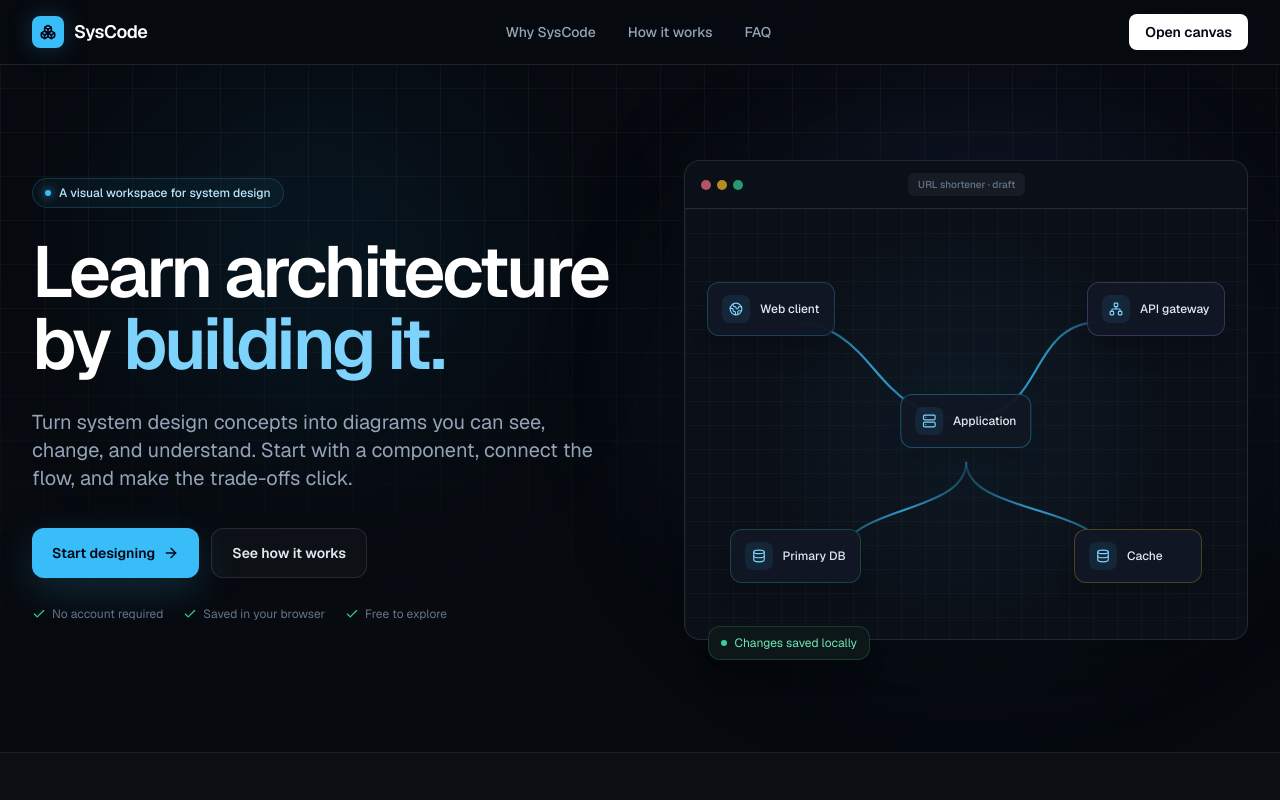
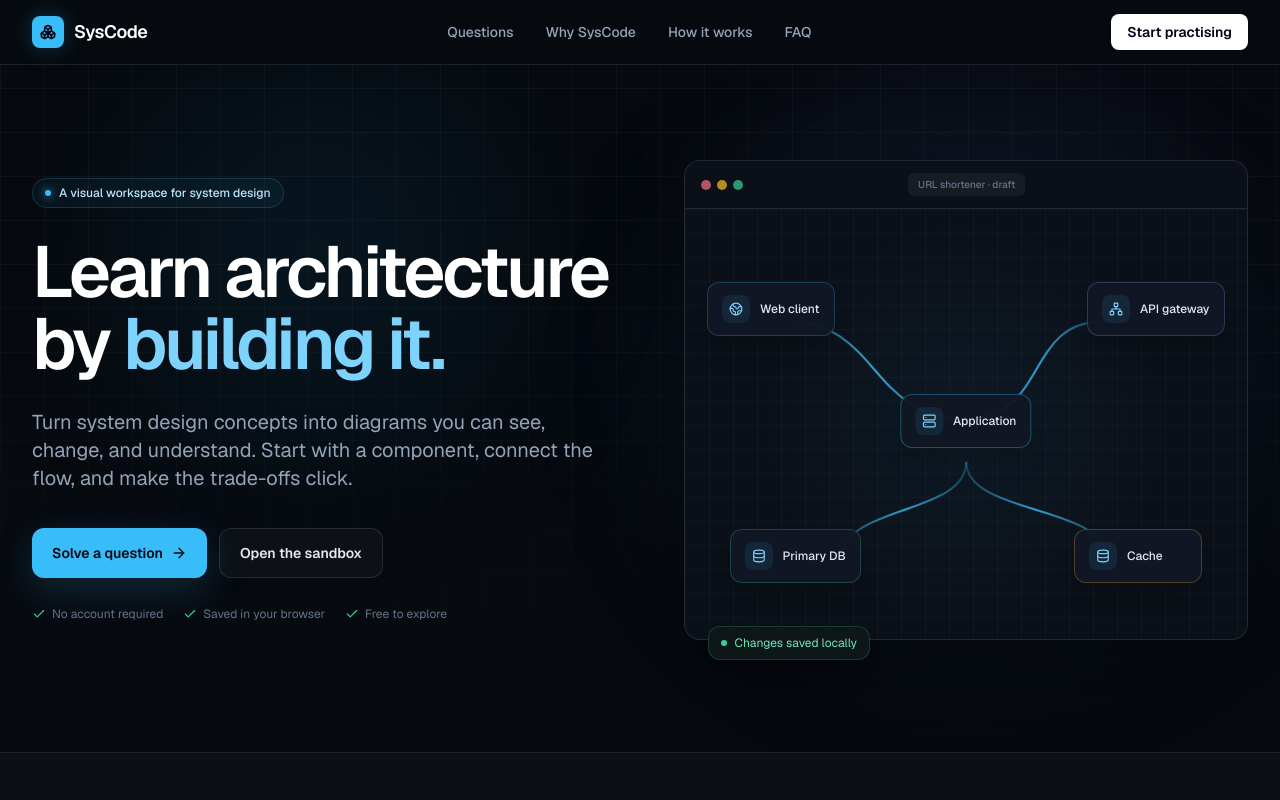
Before and after one commit to creamlabs/syscode, a Next.js app: page / in a window 1280 px wide. Shown: the top 800 px of the page. Built offline with nearby package versions, Linux system fonts and the light colour scheme.

Commit message:
feat: point the landing page at the questions
The hero and both navbars led to the free-form sandbox, which is not the
product. Questions are now the primary call to action and the sandbox is
the secondary one.

```diff
--- a/src/components/landing/Hero.tsx
+++ b/src/components/landing/Hero.tsx
@@ -51,18 +51,18 @@ const Hero = () => {
           </p>
           <div className="mt-9 flex flex-col gap-3 sm:flex-row">
             <Link
-              href="/home"
+              href="/problems"
               className="group inline-flex items-center justify-center gap-2 rounded-xl bg-sky-400 px-5 py-3.5 text-sm font-semibold text-slate-950 shadow-[0_12px_40px_rgba(56,189,248,0.18)] transition hover:bg-sky-300"
             >
-              Start designing
+              Solve a question
               <ArrowRight className="size-4 transition-transform group-hover:translate-x-0.5" />
             </Link>
-            <a
-              href="#how-it-works"
+            <Link
+              href="/home"
               className="inline-flex items-center justify-center rounded-xl border border-white/10 bg-white/[0.03] px-5 py-3.5 text-sm font-semibold text-slate-200 transition hover:bg-white/[0.07]"
             >
-              See how it works
-            </a>
+              Open the sandbox
+            </Link>
           </div>
           <div className="mt-7 flex flex-wrap gap-x-5 gap-y-2 text-xs text-slate-500">
             {[
--- a/src/components/landing/Navbar.tsx
+++ b/src/components/landing/Navbar.tsx
@@ -5,6 +5,7 @@ import Link from "next/link";
 import { useState } from "react";
 
 const links = [
+  { label: "Questions", href: "/problems" },
   { label: "Why SysCode", href: "#features" },
   { label: "How it works", href: "#how-it-works" },
   { label: "FAQ", href: "#faq" },
@@ -46,10 +47,10 @@ const Navbar = () => {
 
         <div className="flex items-center gap-3">
           <Link
-            href="/home"
+            href="/problems"
             className="hidden rounded-lg bg-white px-4 py-2 text-sm font-semibold text-slate-950 transition hover:bg-sky-100 sm:inline-flex"
           >
-            Open canvas
+            Start practising
           </Link>
           <button
             type="button"
@@ -81,11 +82,11 @@ const Navbar = () => {
               </a>
             ))}
             <Link
-              href="/home"
+              href="/problems"
               className="mt-2 rounded-lg bg-sky-400 px-4 py-3 text-center text-sm font-semibold text-slate-950"
               onClick={() => setIsOpen(false)}
             >
-              Open canvas
+              Start practising
             </Link>
           </div>
         </div>
```
